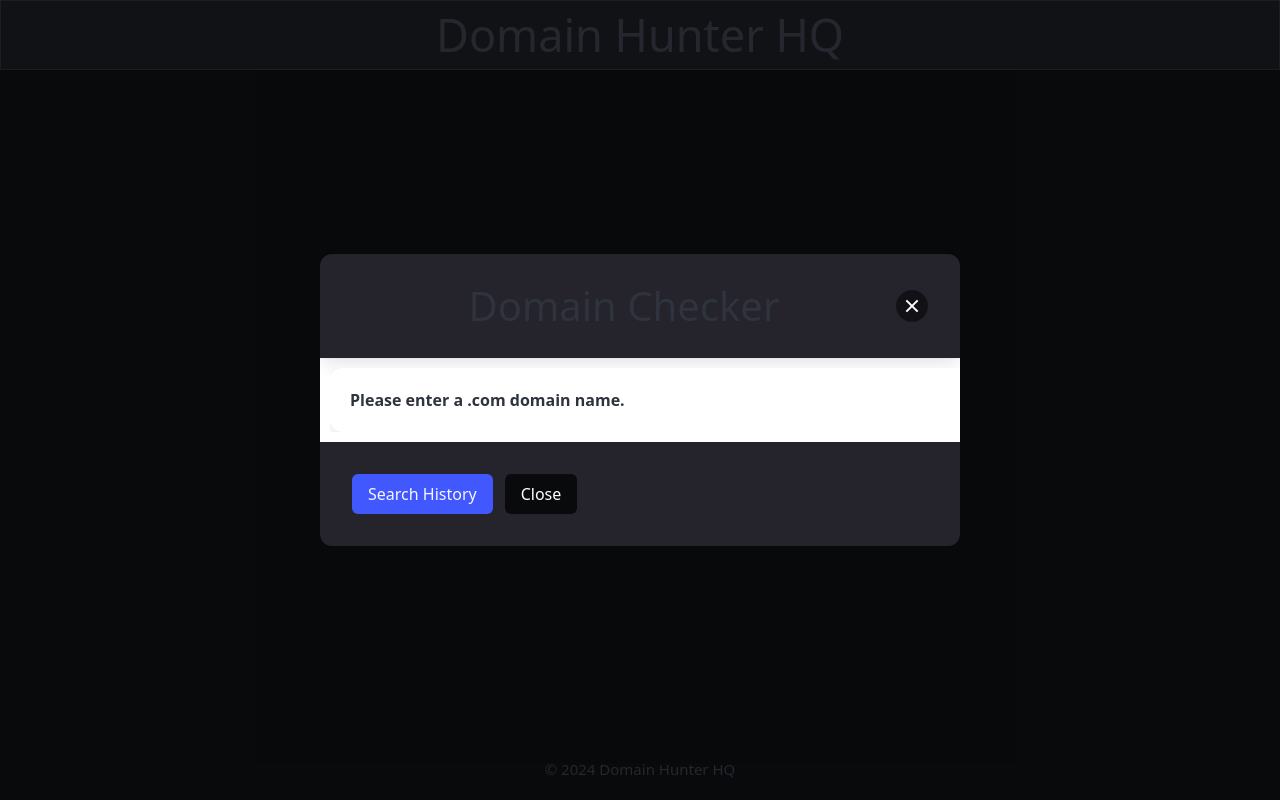
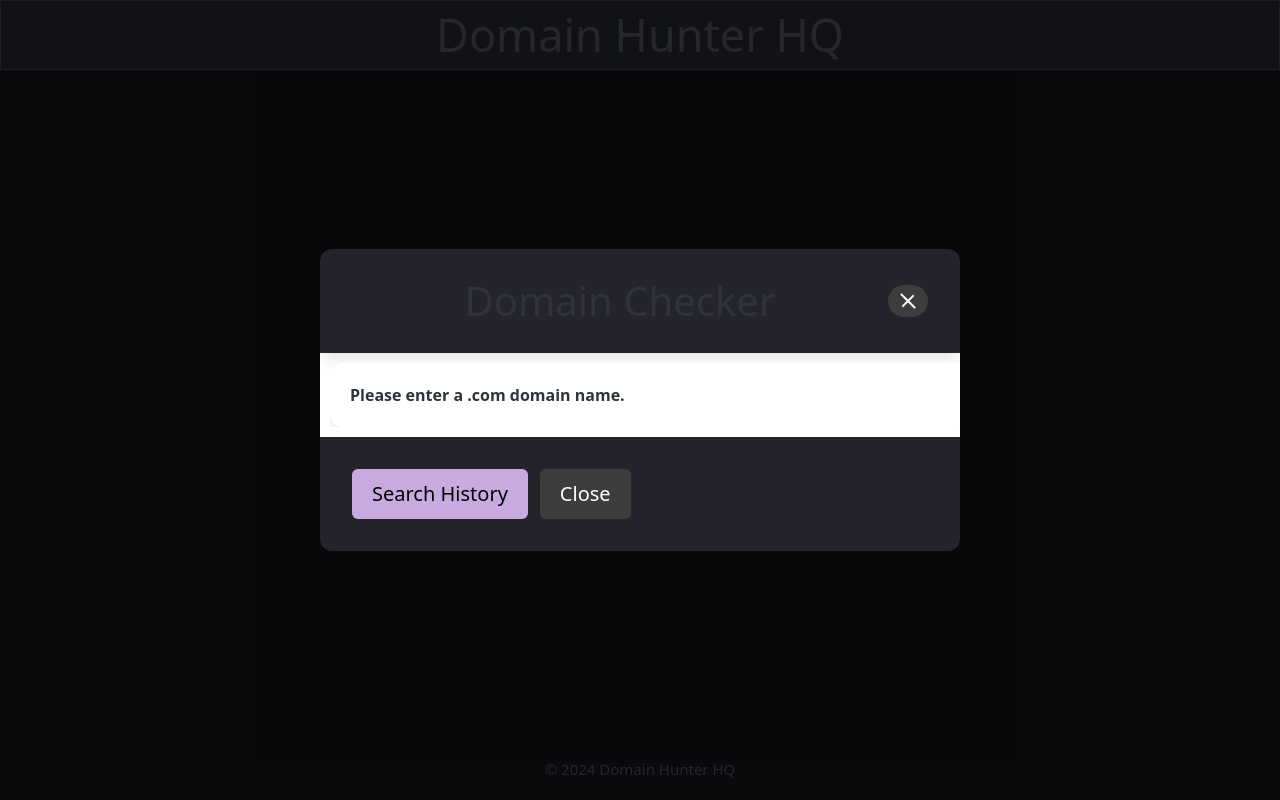
Before and after one commit to girlnotfound/Domain-Hunter-HQ, a plain HTML site: page index.html in a window 1280 px wide. Both pictures are taken after typing "Sample" into the empty fields and a click on the button 761 px from the left and 422 px from the top of the page. Drawn offline with nearby package versions, Linux system fonts and the light colour scheme.

Commit message:
updated modal buttons

```diff
--- a/assets/css/style.css
+++ b/assets/css/style.css
@@ -57,7 +57,7 @@ footer {
 }
 
 .modal-card-body h2{
-  color: rgb(200, 170, 224)
+  color: #c8aae0
 }
 
 .modal-card-title{
@@ -69,6 +69,17 @@ footer {
 
 .modal-card-head, .modal-card-foot{
   background-color: #25242c;
+}
+
+#searchHistoryButton{
+  background-color: #c8aae0;
+  color: black;
+  font-size: 1.25rem;
+}
+
+.is-black{
+  background-color: rgb(61, 61, 61);
+  font-size: 1.25rem;
 }
 
 /* defines layout for search container */
```
